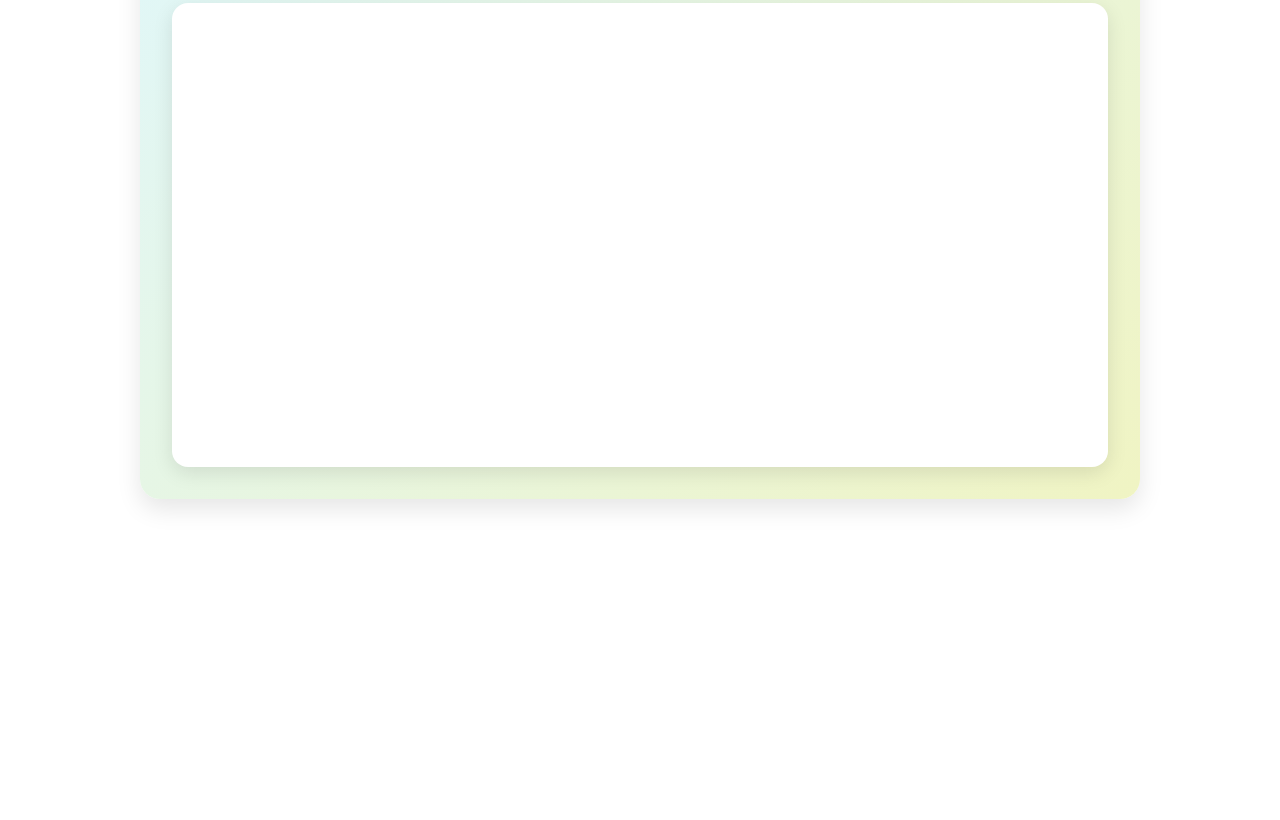
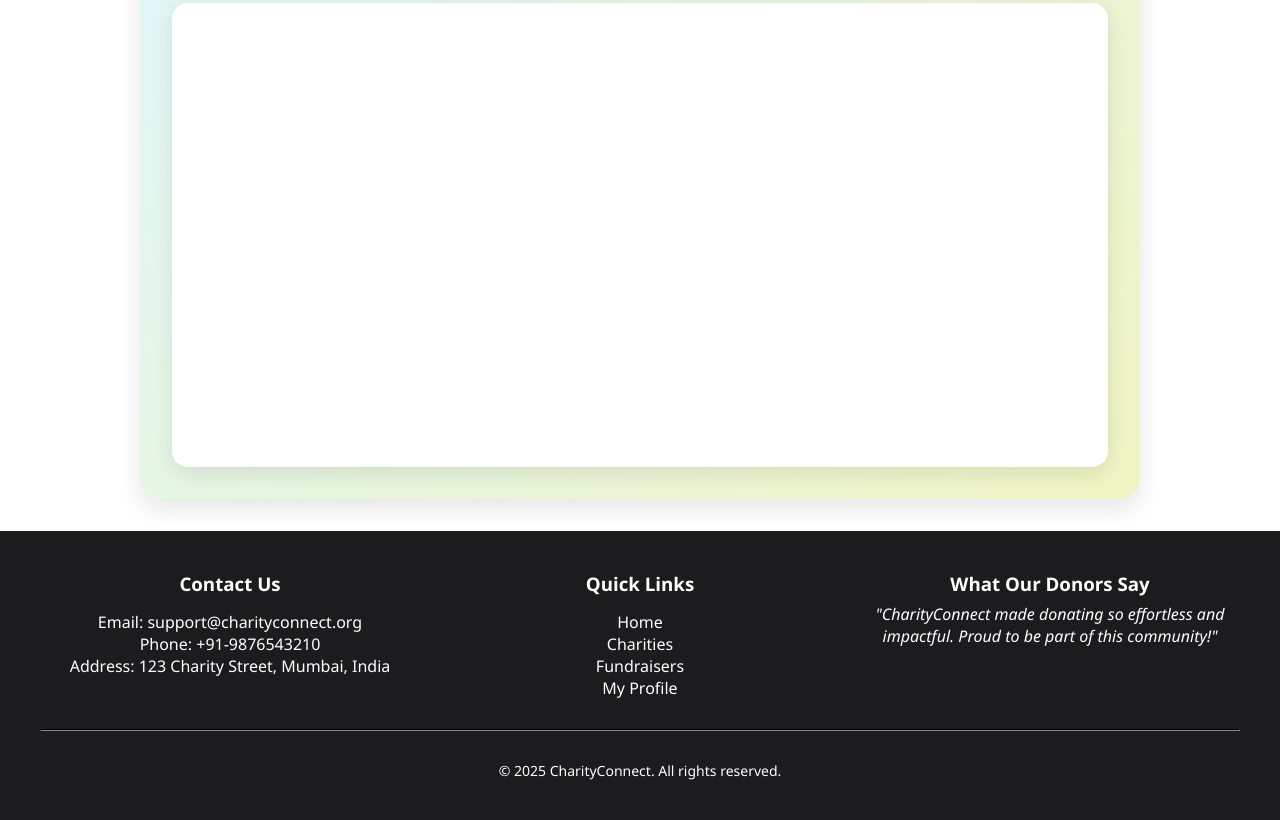
Before and after one commit to pushkarsabe/3-day-test-project-sharpener-charity-donation, a website: page public/donatekart.html in a window 1280 px wide. Shown: the part 1481-2301 px from the top of the page. Before the commit the page ends 2012 px from the top, so only its background shows below. Drawn offline with nearby package versions, Linux system fonts and the light colour scheme.

Commit message:
footer added

```diff
--- a/public/charity.css
+++ b/public/charity.css
@@ -222,3 +222,84 @@ body {
 .popup-error {
     background-color: #e74c3c;
 }
+
+
+footer {
+    background-color: #1c1c1e;
+    color: white;
+    padding: 40px 20px;
+    text-align: center;
+}
+
+.footer-container {
+    max-width: 1200px;
+    margin: auto;
+}
+
+.footer-columns {
+    display: flex;
+    flex-wrap: wrap;
+    justify-content: space-around;
+    gap: 30px;
+}
+
+.footer-column {
+    flex: 1;
+    min-width: 250px;
+}
+
+.footer-column h3 {
+    margin-bottom: 15px;
+}
+
+.footer-column a {
+    color: white;
+    text-decoration: none;
+}
+
+.footer-testimonial {
+    font-style: italic;
+    animation: fadein 8s infinite;
+}
+
+.footer-divider {
+    margin: 30px 0;
+    border-color: #333;
+}
+
+.footer-copy {
+    font-size: 14px;
+}
+
+@keyframes fadein {
+    0% {
+        opacity: 0;
+        transform: translateY(20px);
+    }
+
+    20% {
+        opacity: 1;
+        transform: translateY(0px);
+    }
+
+    80% {
+        opacity: 1;
+    }
+
+    100% {
+        opacity: 0;
+        transform: translateY(-10px);
+    }
+}
+
+@media (max-width: 768px) {
+    .footer-columns {
+        flex-direction: column;
+        align-items: center;
+    }
+
+    .footer-column p,
+    .footer-column h3 {
+        text-align: center;
+    }
+}
--- a/public/donatekart.css
+++ b/public/donatekart.css
@@ -650,3 +650,86 @@
 .popup-error {
     background-color: #e74c3c;
 }
+
+
+
+/* footer css */
+footer {
+    background-color: #1c1c1e;
+    color: white;
+    padding: 40px 20px;
+    text-align: center;
+}
+
+.footer-container {
+    max-width: 1200px;
+    margin: auto;
+}
+
+.footer-columns {
+    display: flex;
+    flex-wrap: wrap;
+    justify-content: space-around;
+    gap: 30px;
+}
+
+.footer-column {
+    flex: 1;
+    min-width: 250px;
+}
+
+.footer-column h3 {
+    margin-bottom: 15px;
+}
+
+.footer-column a {
+    color: white;
+    text-decoration: none;
+}
+
+.footer-testimonial {
+    font-style: italic;
+    animation: fadein 8s infinite;
+}
+
+.footer-divider {
+    margin: 30px 0;
+    border-color: #333;
+}
+
+.footer-copy {
+    font-size: 14px;
+}
+
+@keyframes fadein {
+    0% {
+        opacity: 0;
+        transform: translateY(20px);
+    }
+
+    20% {
+        opacity: 1;
+        transform: translateY(0px);
+    }
+
+    80% {
+        opacity: 1;
+    }
+
+    100% {
+        opacity: 0;
+        transform: translateY(-10px);
+    }
+}
+
+@media (max-width: 768px) {
+    .footer-columns {
+        flex-direction: column;
+        align-items: center;
+    }
+
+    .footer-column p,
+    .footer-column h3 {
+        text-align: center;
+    }
+}
--- a/public/donatekart.html
+++ b/public/donatekart.html
@@ -128,6 +128,41 @@
         </div>
     </div>
 
+
+
+    <footer>
+        <div class="footer-container">
+            <div class="footer-columns">
+
+                <div class="footer-column">
+                    <h3>Contact Us</h3>
+                    <p>Email: support@charityconnect.org</p>
+                    <p>Phone: +91-9876543210</p>
+                    <p>Address: 123 Charity Street, Mumbai, India</p>
+                </div>
+
+                <div class="footer-column">
+                    <h3>Quick Links</h3>
+                    <p><a href="/donatekart.html">Home</a></p>
+                    <p><a href="/charity.html">Charities</a></p>
+                    <p><a href="/fundRaisers.html">Fundraisers</a></p>
+                    <p><a href="/userProfile.html">My Profile</a></p>
+                </div>
+
+                <div class="footer-column">
+                    <h3>What Our Donors Say</h3>
+                    <div class="footer-testimonial">
+                        "CharityConnect made donating so effortless and impactful. Proud to be part of this community!"
+                    </div>
+                </div>
+            </div>
+
+            <hr class="footer-divider" />
+            <p class="footer-copy">&copy; 2025 CharityConnect. All rights reserved.</p>
+        </div>
+    </footer>
+
+
     <script src="https://cdn.jsdelivr.net/npm/jwt-decode@3.1.2/build/jwt-decode.min.js"></script>
     <script src="https://cdn.jsdelivr.net/npm/chart.js"></script>
     <script src="https://cdn.jsdelivr.net/npm/axios/dist/axios.min.js"></script>
```
Also changed, not shown: public/charity.html (+33 -0 lines).
